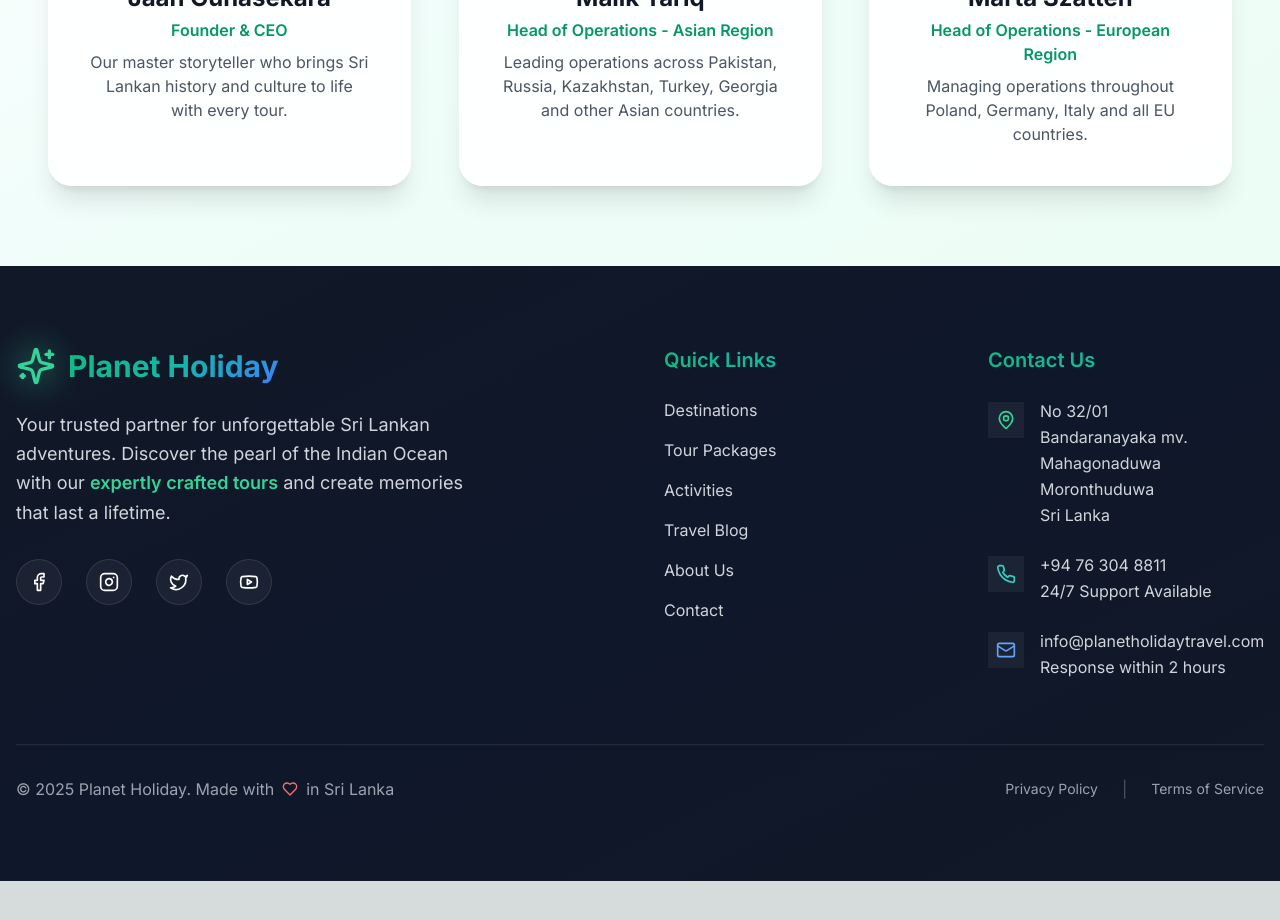
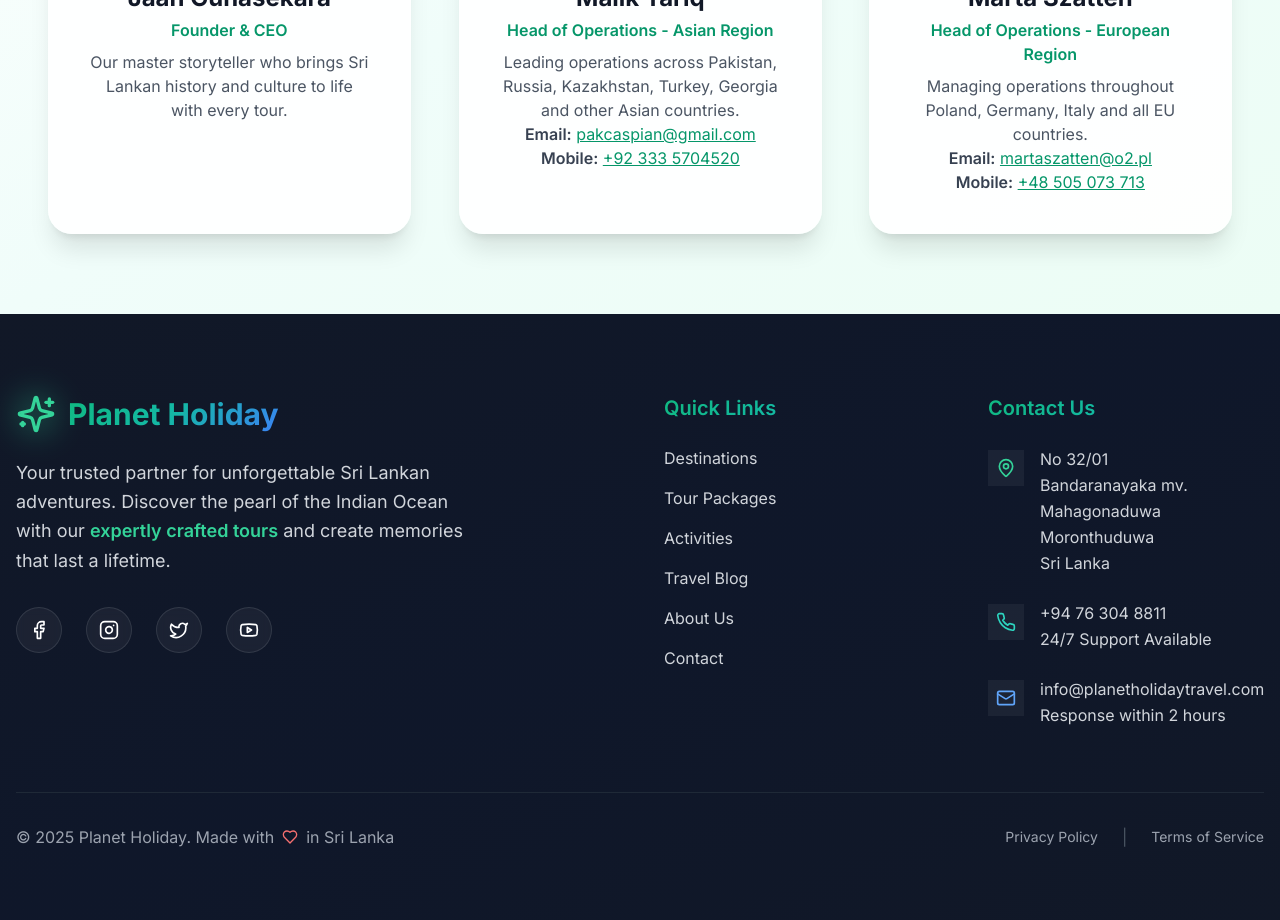
Before and after one commit to Lavanyacheshani/Tourism-2, a Next.js app: page /about in a window 1280 px wide. Shown: the part 2080-3000 px from the top of the page. Before the commit the page ends 2961 px from the top, so only its background shows below. Built offline with nearby package versions, Linux system fonts and the light colour scheme.

Commit message:
update details

```diff
--- a/app/about/page.tsx
+++ b/app/about/page.tsx
@@ -115,20 +115,36 @@ const About: React.FC = () => {
                 name: 'Jaan Gunasekara',
                 role: 'Founder & CEO',
                 image: '/about/a.jpeg',
-                bio: 'Our master storyteller who brings Sri Lankan history and culture to life with every tour.',
+                bio: (
+                  <>
+                    Our master storyteller who brings Sri Lankan history and culture to life with every tour.<br />
+                  </>
+                ),
               },
               {
                 name: 'Malik Tariq',
                 role: 'Head of Operations - Asian Region',
                 image: '/about/malik.jpeg',
-                bio: 'Leading operations across Pakistan, Russia, Kazakhstan, Turkey, Georgia and other Asian countries.',
+                bio: (
+                  <>
+                    Leading operations across Pakistan, Russia, Kazakhstan, Turkey, Georgia and other Asian countries.<br />
+                    <span className="font-semibold text-gray-700">Email:</span> <a href="mailto:pakcaspian@gmail.com" className="text-emerald-600 underline">pakcaspian@gmail.com</a><br />
+                    <span className="font-semibold text-gray-700">Mobile:</span> <a href="tel:+923335704520" className="text-emerald-600 underline">+92 333 5704520</a>
+                  </>
+                ),
               },
               {
                 name: 'Marta Szatten',
                 role: 'Head of Operations - European Region',
                 image: '/about/marta.jpeg',
-                bio: 'Managing operations throughout Poland, Germany, Italy and all EU countries.',
-              },
+                bio: (
+                  <>
+                    Managing operations throughout Poland, Germany, Italy and all EU countries.<br />
+                    <span className="font-semibold text-gray-700">Email:</span> <a href="mailto:martaszatten@o2.pl" className="text-emerald-600 underline">martaszatten@o2.pl</a><br />
+                    <span className="font-semibold text-gray-700">Mobile:</span> <a href="tel:+48505073713" className="text-emerald-600 underline">+48 505 073 713</a>
+                  </>
+                ),
+              }
             ].map((member, index) => (
               <div
                 key={index}
```
